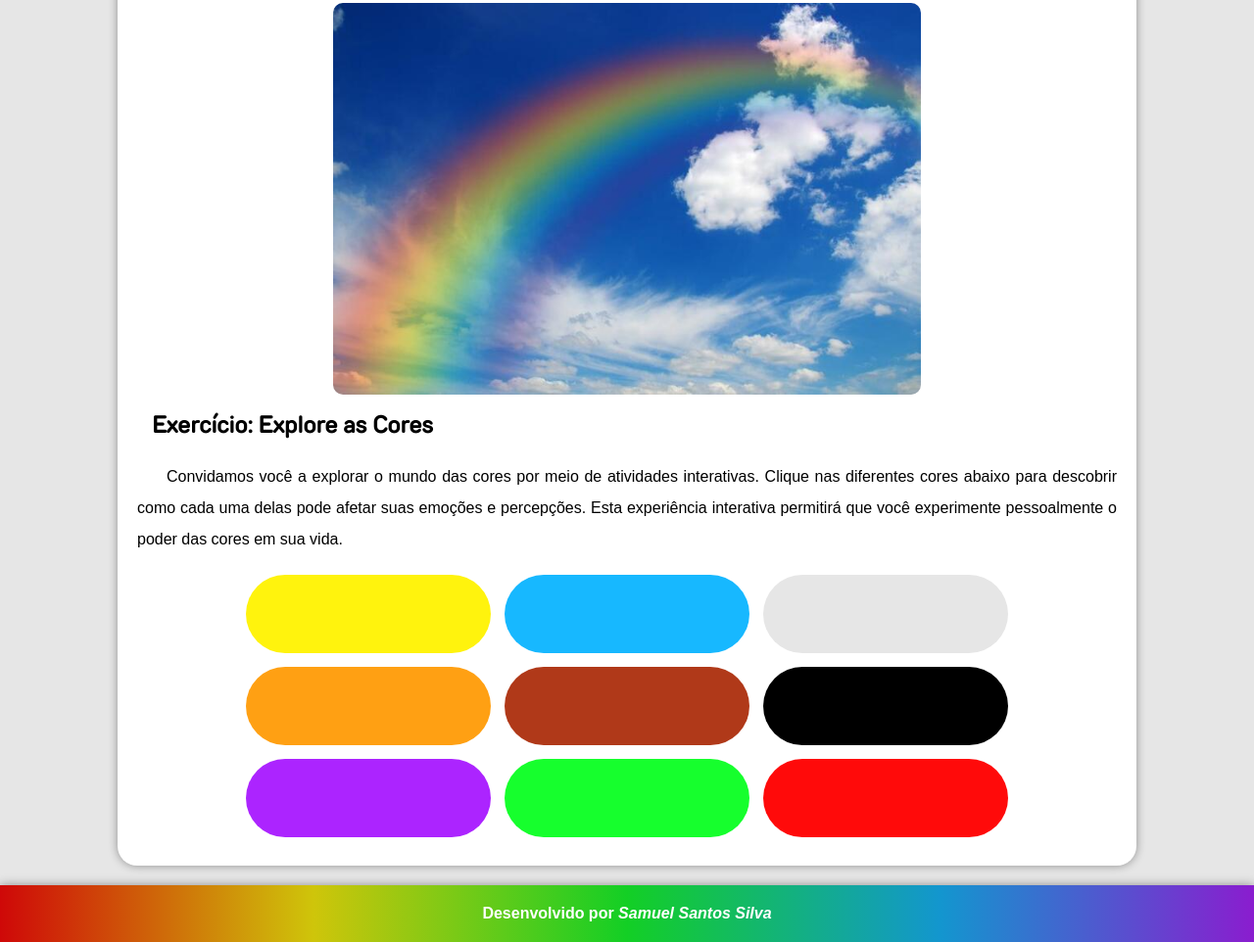
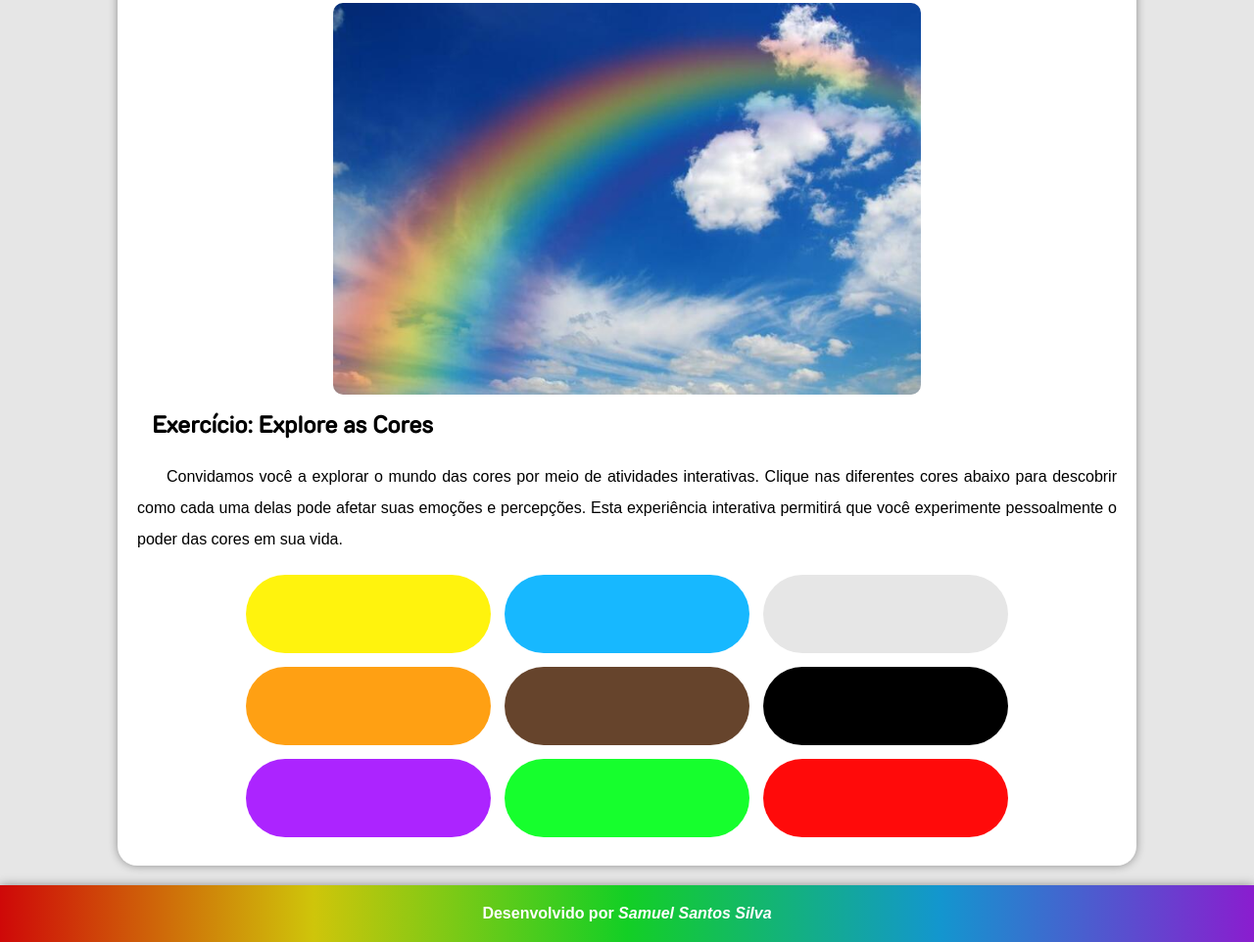
Before and after one commit to samuka-santos/psicologiadascores, a plain HTML site: page index.html in a window 1280 px wide. Shown: the part 1538-2500 px from the top of the page at 98% size. Drawn offline with Linux system fonts and the light colour scheme.

Commit message:
Corrected Brown Colors

```diff
--- a/css/marrom.css
+++ b/css/marrom.css
@@ -20,7 +20,7 @@
     /* Laranja */
     --la1: #FFE3BA; --la2: #FFA013; --la3: #CF820E; --la4: #6E4404; --la5: #301E03;
     /* Marrom */
-    --ma1: #695854; --ma2: #B03919; --ma3: #802A12; --ma4: #70220C; --ma5: #4F1A0B;
+    --ma1: #cea882; --ma2: #66442c; --ma3: #4c2b21; --ma4: #2e1915; --ma5: #0f080e;
     /* Roxo */
     --ro1: #EBCCFF; --ro2: #AC24FF; --ro3: #8A1DCF; --ro4: #480C6E; --ro5: #200730;
     /* Verde */
--- a/css/style.css
+++ b/css/style.css
@@ -20,7 +20,7 @@
     /* Laranja */
     --la1: #FFE3BA; --la2: #FFA013; --la3: #CF820E; --la4: #6E4404; --la5: #301E03;
     /* Marrom */
-    --ma1: #695854; --ma2: #B03919; --ma3: #802A12; --ma4: #70220C; --ma5: #4F1A0B;
+    --ma1: #cea882; --ma2: #66442c; --ma3: #4c2b21; --ma4: #2e1915; --ma5: #0f080e;
     /* Roxo */
     --ro1: #EBCCFF; --ro2: #AC24FF; --ro3: #8A1DCF; --ro4: #480C6E; --ro5: #200730;
     /* Verde */
```
Also changed, not shown: info.txt.
